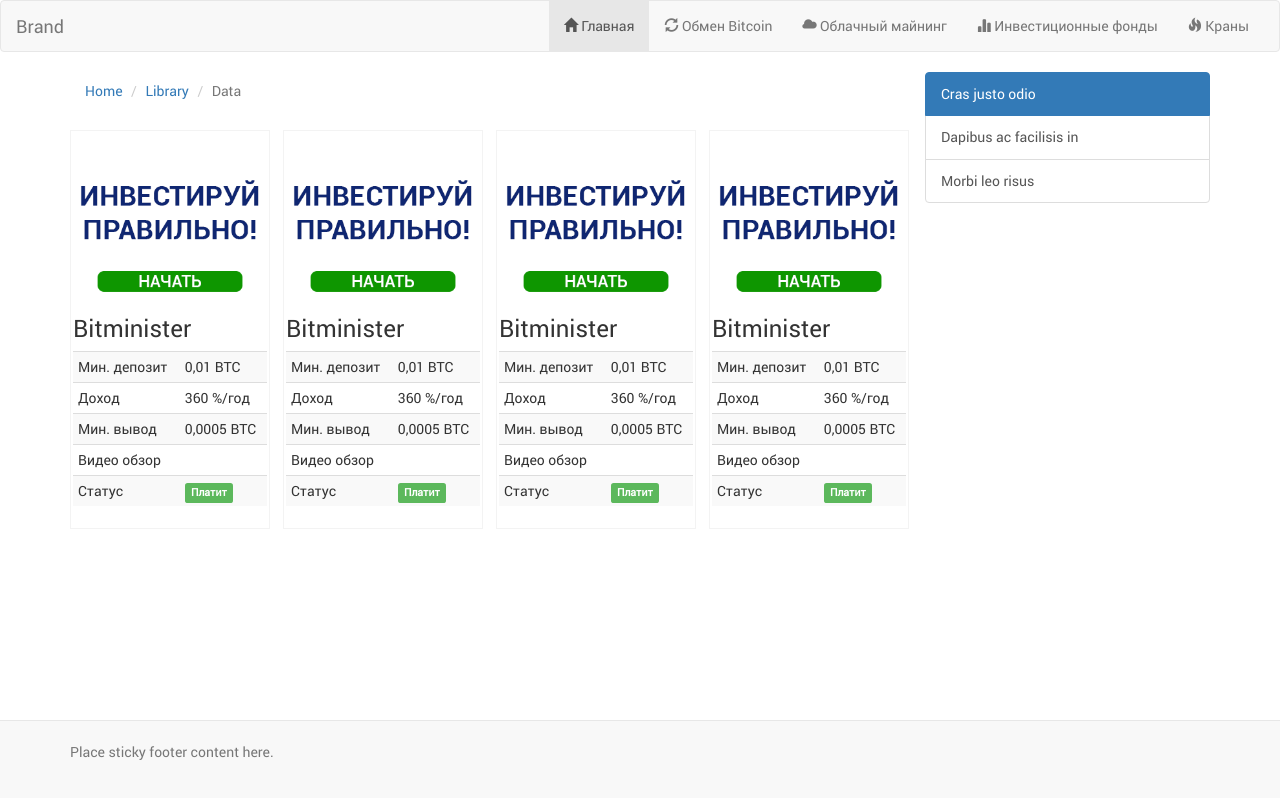
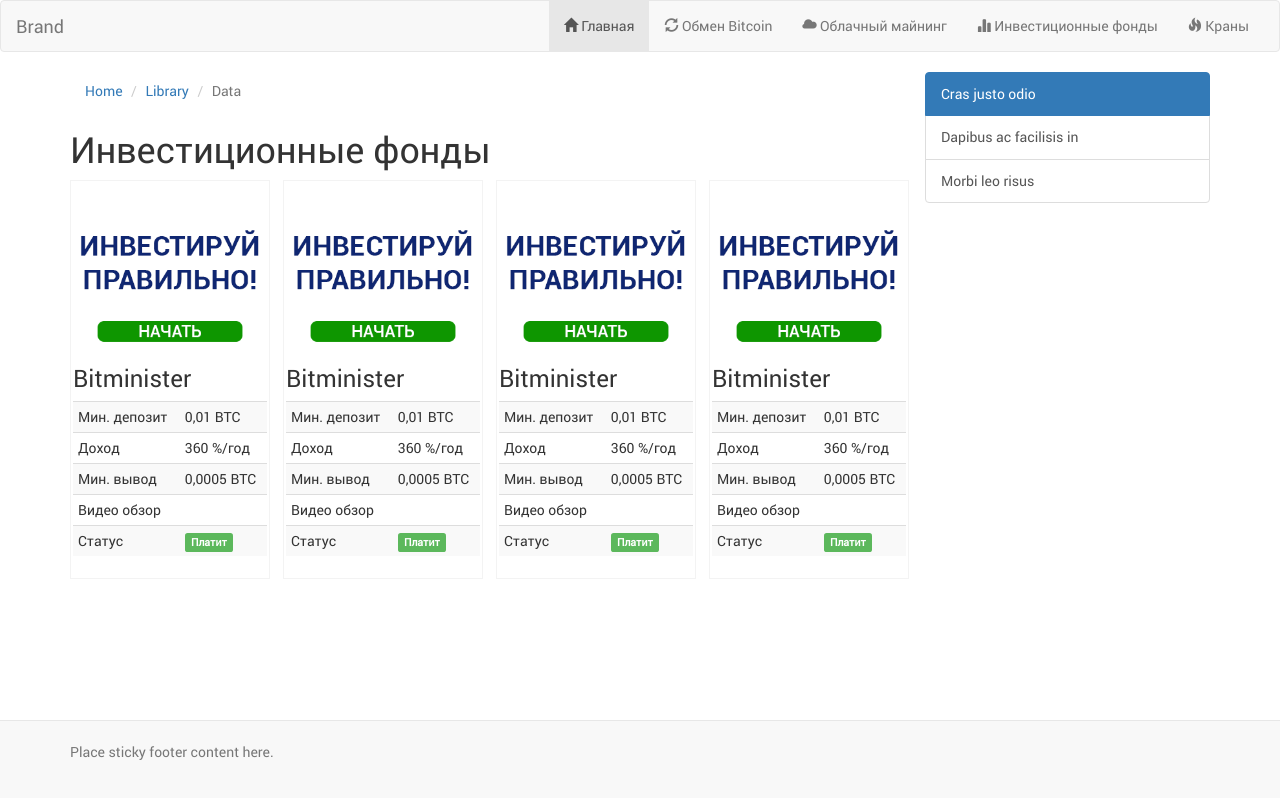
Before and after one commit to Shendrik/GetBitcoin, a plain HTML site: page index.html in a window 1280 px wide. Drawn offline with Linux system fonts and the light colour scheme.

Commit message:
H1 was added

```diff
--- a/index.html
+++ b/index.html
@@ -87,6 +87,8 @@
 				<li><a href="#">Library</a></li>
 				<li class="active">Data</li>
 			  </ol>
+
+              <h1>Инвестиционные фонды</h1>
 
                 <div class="block">
                     <div class="banner">
```
